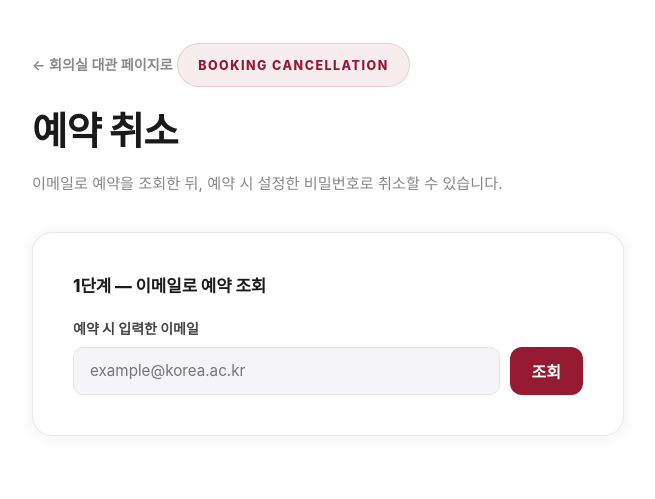
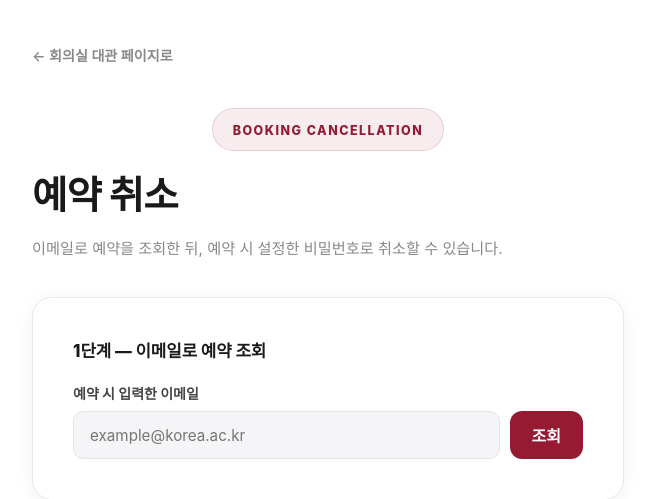
Before and after one commit to SeonGyuJang/38th_website, a Flask app: page /meeting-room/cancel in a window 1280 px wide. Shown: the part 57-556 px from the top of the page, without its empty margins (312-967 px from the left). Run offline with Flask 3, Linux system fonts and the light colour scheme; parts of the project's set-up code (start-up, migrations or seed data) failed here and were passed over; some web fonts are replaced.

Commit message:
Update meeting_room_cancel.html

```diff
--- a/templates/meeting_room_cancel.html
+++ b/templates/meeting_room_cancel.html
@@ -112,8 +112,11 @@
            onmouseover="this.style.color='var(--ku-crimson)';" onmouseout="this.style.color='#888';">
             ← 회의실 대관 페이지로
         </a>
-        <div style="display:inline-block;padding:8px 20px;background:rgba(150,26,50,0.08);border-radius:100px;margin-bottom:14px;border:1px solid rgba(150,26,50,0.15);">
-            <span style="color:var(--ku-crimson);font-weight:800;letter-spacing:0.12em;text-transform:uppercase;font-size:0.78rem;">Booking Cancellation</span>
+        <div style="display:block;margin-bottom:20px;"></div>
+        <div style="display:block;text-align:center;margin-bottom:14px;">
+            <div style="display:inline-block;padding:8px 20px;background:rgba(150,26,50,0.08);border-radius:100px;border:1px solid rgba(150,26,50,0.15);">
+                <span style="color:var(--ku-crimson);font-weight:800;letter-spacing:0.12em;text-transform:uppercase;font-size:0.78rem;">Booking Cancellation</span>
+            </div>
         </div>
         <h1 style="font-size:clamp(1.8rem,4vw,2.4rem);font-weight:800;color:#1a1a1a;margin:0 0 10px 0;letter-spacing:-0.02em;">예약 취소</h1>
         <p style="color:#888;font-size:0.95rem;line-height:1.6;margin:0;">이메일로 예약을 조회한 뒤, 예약 시 설정한 비밀번호로 취소할 수 있습니다.</p>
```
